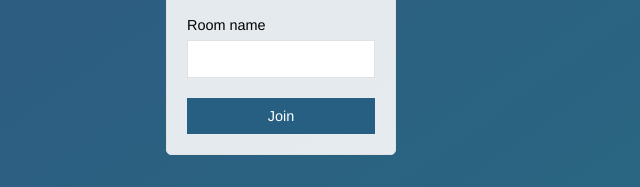
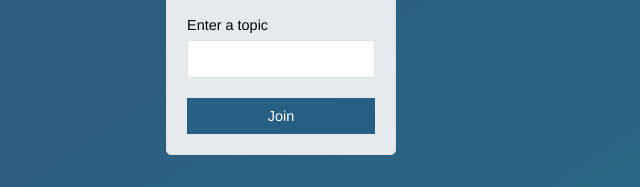
Before and after one commit to gurudayal37/node-chat-app, a website: page public/index.html in a window 1280 px wide. Shown: the part 389-576 px from the top of the page, 359-999 px from the left. Drawn offline with Linux system fonts and the light colour scheme.

Commit message:
Little changes in index.html

```diff
--- a/public/index.html
+++ b/public/index.html
@@ -18,7 +18,7 @@
         <input type="text" name="name" autofocus></input>
       </div>
       <div class="form-field">
-        <label>Room name</label>
+        <label>Enter a topic</label>
         <input type="text" name="room"></input>
       </div>
       <div class="form-field">
```
